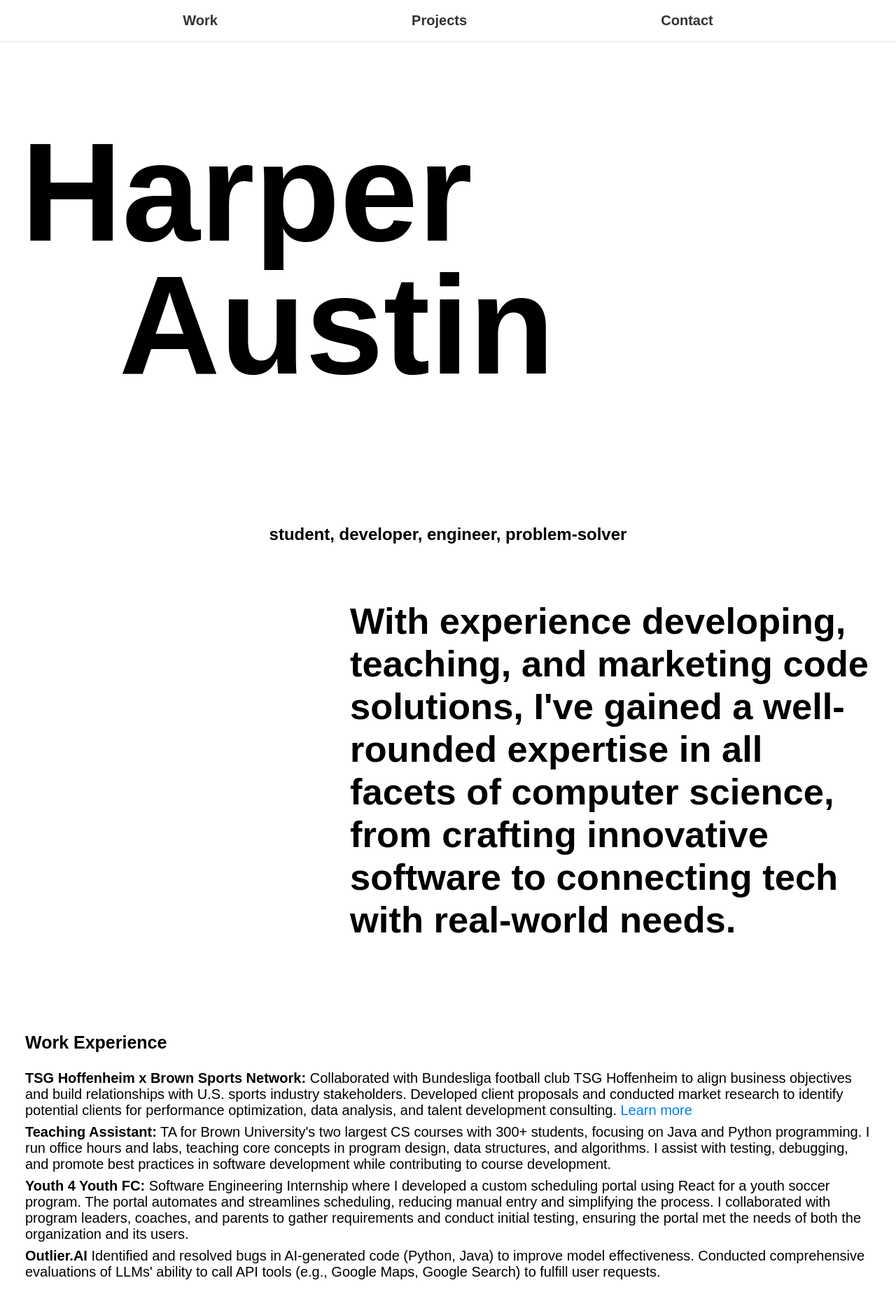
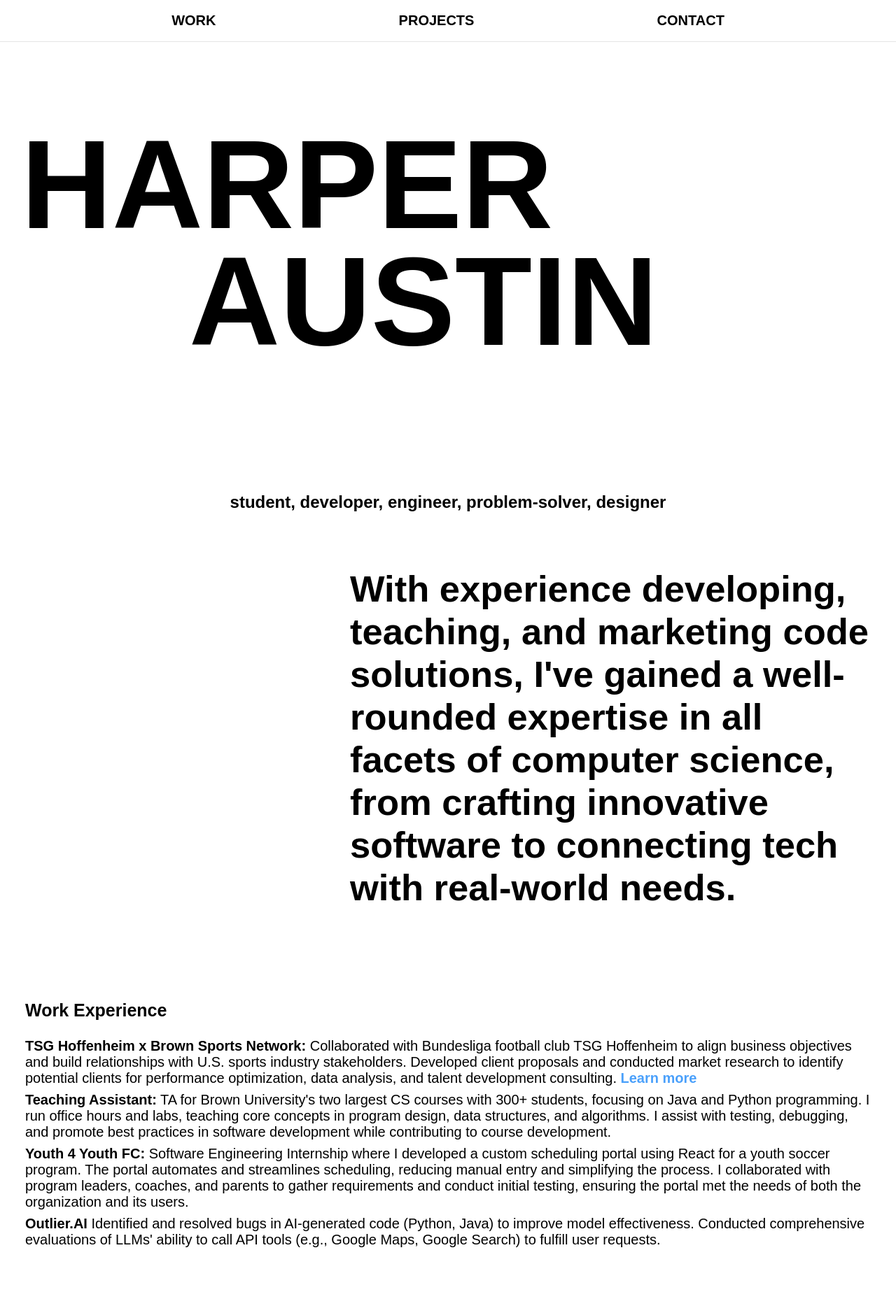
Before and after one commit to harperaustin/harper_web, a React (Create React App) app: page / in a window 1280 px wide. Shown: the top 1877 px of the page at 70% size. Built offline with nearby package versions, Linux system fonts and the light colour scheme.

Commit message:
updated css

```diff
--- a/src/App.css
+++ b/src/App.css
@@ -29,7 +29,7 @@
   border: none;
   border-radius: 0;
   background-color: #ffffff;
-  color: #333;
+  color: #000000;
   font-size: 20px;
   font-weight: 600;
   cursor: pointer;
@@ -57,7 +57,7 @@ Active/clicked state .buttons button:active {
   margin-top: 150px;
 }
 h1 {
-  font-size: 200px;
+  font-size: 180px;
   margin: 0; /* Remove default margins */
 }
 
@@ -67,7 +67,7 @@ h1:first-child {
 }
 
 h1:nth-child(2) {
-  margin-left: 150px; /* Austin slightly to the right of Harper */
+  margin-left: 250px; /* Austin slightly to the right of Harper */
   margin-top: -20px; /* Optional: adjust to bring Austin closer to Harper */
 }
 
@@ -91,8 +91,12 @@ h3 {
 }
 
 a {
-  color: #007bff;
+  color: #4aa0fb;
   text-decoration: none;
+  font-size: 20px;
+  /* Smooth transition for hover effects */
+  transition: all 0.2s ease;
+  font-weight: 600;
 }
 
 a:hover {
--- a/src/App.tsx
+++ b/src/App.tsx
@@ -78,21 +78,21 @@ function App() {
     <div className="App">
       <div className="buttons">
         <ScrambleTextButton
-          text="Work"
+          text="WORK"
           onClick={() => scrollToSection("workscroll")}
         />
         <ScrambleTextButton
-          text="Projects"
+          text="PROJECTS"
           onClick={() => scrollToSection("projectsscroll")}
         />
         <ScrambleTextButton
-          text="Contact"
+          text="CONTACT"
           onClick={() => scrollToSection("contact")}
         />
       </div>
       <header className="App-header">
-        <h1>Harper</h1>
-        <h1>Austin</h1>
+        <h1>HARPER</h1>
+        <h1>AUSTIN</h1>
       </header>
       {/* Render images at the mouse position */}
       {imagePositions.map((position, index) => (
@@ -112,7 +112,7 @@ function App() {
       ))}
       <div className="content">
         <section id="about" className="about">
-          <h2>student, developer, engineer, problem-solver</h2>
+          <h2>student, developer, engineer, problem-solver, designer</h2>
         </section>
         <section id="workblurb" className="section">
           <h2>
@@ -283,6 +283,9 @@ function App() {
             </a>
           </p>
         </section>
+        <section id="tools/skills" className="section">
+          <h3>Tools/Skills</h3>
+        </section>
         <section id="contact" className="section">
           <h3>Contact</h3>
           <p>
```
